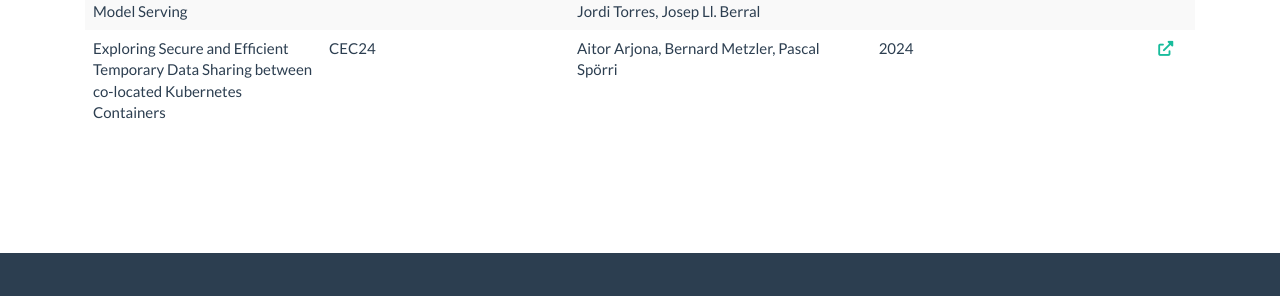
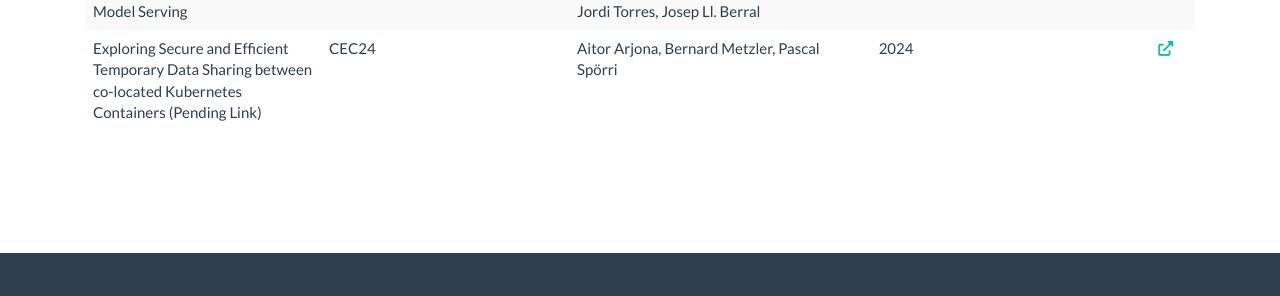
Before and after one commit to cloudstars-eu/cloudstars-eu.github.io, a Jekyll site: the page built from publication.html, in a window 1280 px wide and 900 px high, scrolled down 2439 px. Shown: the part 251-547 px from the top of the window. Built offline with Jekyll 4.4.1, drawn with Linux system fonts in a browser that asks for light colours.

Commit message:
add publications

```diff
--- a/_data/sitetext.yml
+++ b/_data/sitetext.yml
@@ -161,8 +161,8 @@
     year: "2024"
     authors: "Pol G.Recasens, Yue Zhu, Chen Wang, Eun Kyung Lee, Olivier Tardieu, Alaa Youssef, Jordi Torres, Josep Ll. Berral"
     doi: "10.1145/3642970.3655832"
-  - title: "Exploring Secure and Efficient Temporary Data Sharing between co-located Kubernetes Containers"
-    url: "Pending Link"
+  - title: "Exploring Secure and Efficient Temporary Data Sharing between co-located Kubernetes Containers (Pending Link)"
+    url: ""
     journal-conf: "CEC24"
     type: ""
     year: "2024"
```
